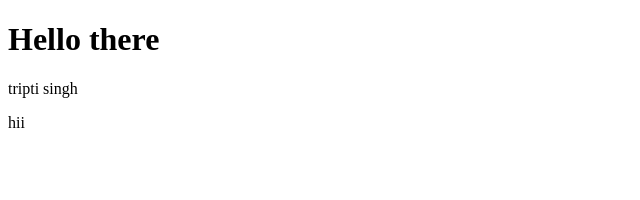
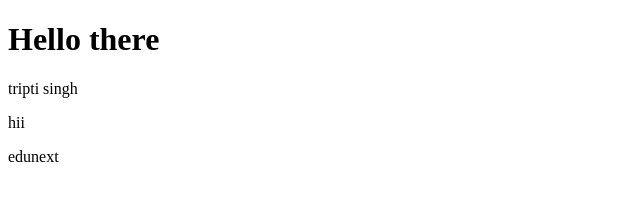
Before and after one commit to Tripti680/trial, a plain HTML site: page index.html in a window 1280 px wide. Shown: the full height of the page, 0-640 px from the left. Drawn offline with Linux system fonts and the light colour scheme.

Commit message:
Add update

```diff
--- a/index.html
+++ b/index.html
@@ -9,5 +9,6 @@
     <h1>Hello there</h1>
     <p>tripti singh</p>
     <p>hii</p>
+    <p>edunext</p>
 </body>
 </html>
```
